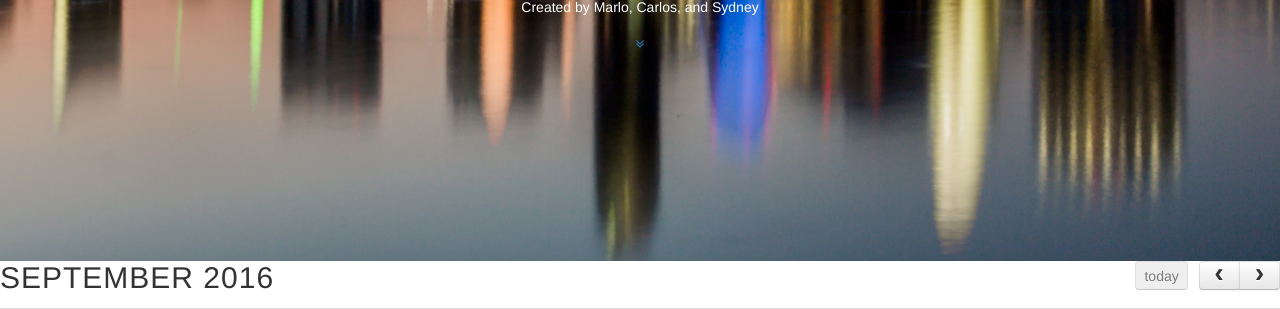
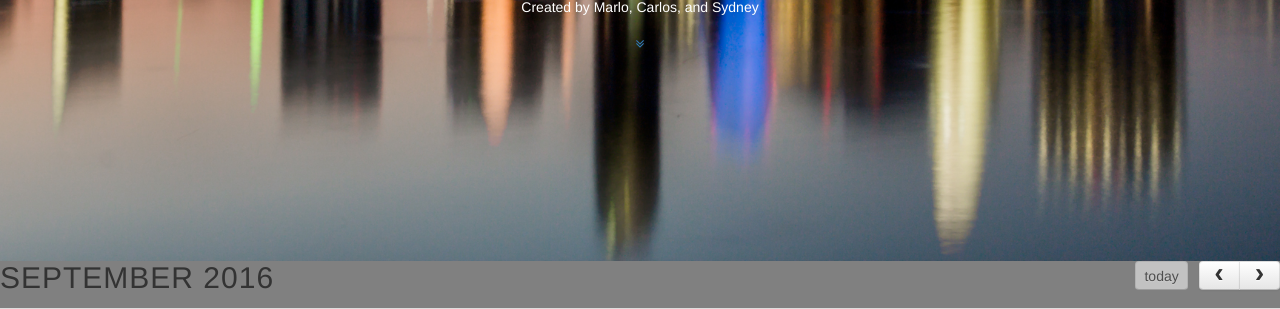
Before and after one commit to skurtz92/FurnitureScheduler-, a PHP site: page / in a window 1280 px wide. Shown: the part 539-848 px from the top of the page. Run offline with PHP 8.4, Linux system fonts and the light colour scheme; some libraries are stand-ins or nearby versions.

Commit message:
updated css filez

```diff
--- a/assets/grayscale.css
+++ b/assets/grayscale.css
@@ -8,7 +8,7 @@ body {
   height: 100%;
   font-family: "Lora", "Helvetica Neue", Helvetica, Arial, sans-serif;
   color: white;
-  background-color: white;
+  background-color: #808080;
 }
 html {
   width: 100%;
@@ -164,7 +164,7 @@ font-family: 'Sacramento', cursive;
 
 #weather {
 
-  background: url(../img/gray.jpg) no-repeat bottom center scroll;
+  /*background: url() no-repeat bottom center scroll;*/
 
 
 }
--- a/assets/logic.js
+++ b/assets/logic.js
@@ -199,7 +199,7 @@ $(document).ready(function() {
       		//loop through array within array to get forecase and icon
       		for (wea = 0; wea < response.list[w].weather.length; wea++) {
       			$("#weatherForecast").append("<p class='weatherText'>Forecast: " + response.list[w].weather[wea].description + "</p>");
-      			$("#weatherForecast").append("<img src='http://openweathermap.org/img/w/" + response.list[w].weather[wea].icon + ".png' alt='Icon depicting current weather'>");
+      			$("#weatherForecast").append("<img src='https://openweathermap.org/img/w/" + response.list[w].weather[wea].icon + ".png' alt='Icon depicting current weather'>");
       		}
       		weatherDay++
       //end of for loop to get weather
--- a/index.html
+++ b/index.html
@@ -34,8 +34,7 @@
 
     </script>
 </head>
-<body>
-<body id="page-top" data-spy="scroll" data-target=".navbar-fixed-top">
+<body id="page-top" data-spy="scroll" data-target=".navbar-fixed-top" style="background-color: #808080">
 
     <!-- Navigation -->
 
```
